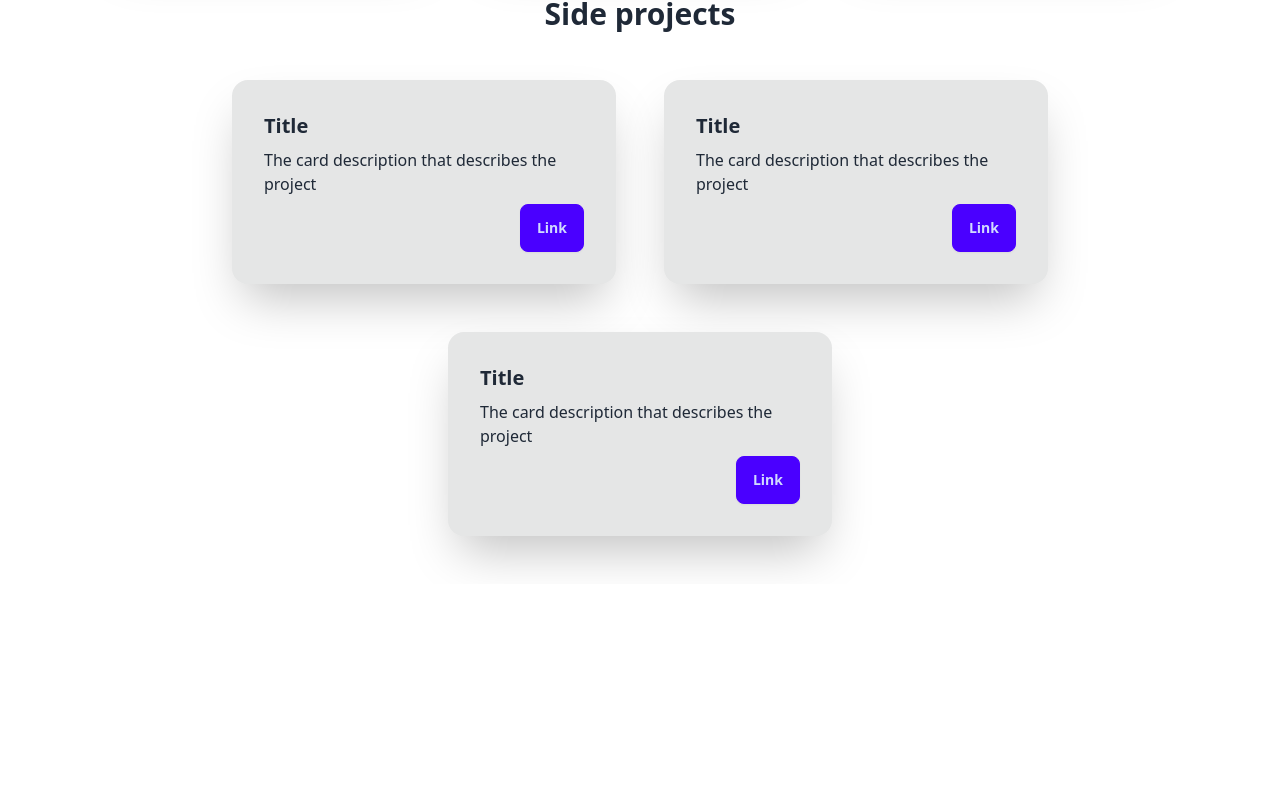
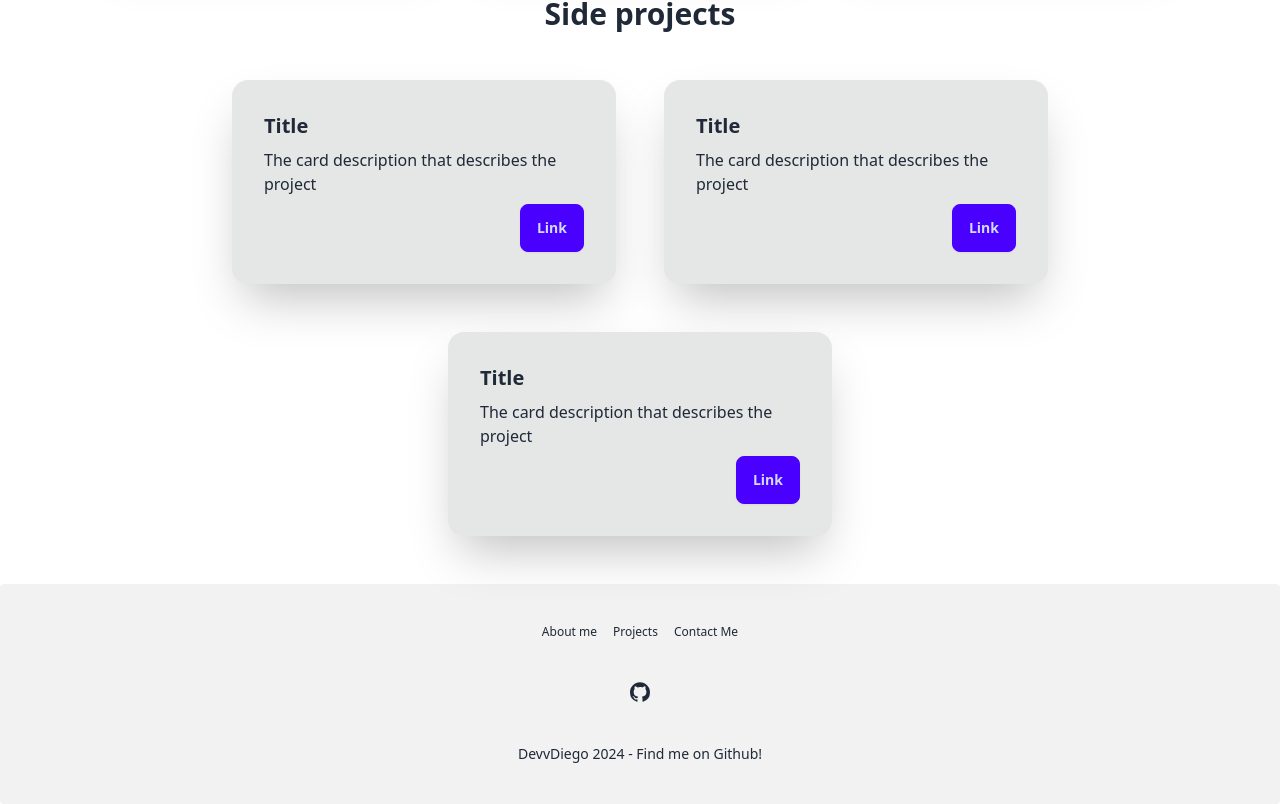
Before and after one commit to DevvDiego/DevvDiego.github.io, a SvelteKit app: page / in a window 1280 px wide. Shown: the part 1448-2252 px from the top of the page. Before the commit the page ends 2032 px from the top, so only its background shows below. Built offline with nearby package versions, Linux system fonts and the light colour scheme.

Commit message:
add footer

```diff
--- a/src/routes/+page.svelte
+++ b/src/routes/+page.svelte
@@ -158,6 +158,26 @@
     </section>
 
 
+    <footer class="mt-12 footer footer-center p-10 bg-base-200 text-base-content rounded">
+        <nav class="grid grid-flow-col gap-4 text-xs">
+            <a class="link link-hover">About me</a>
+            <a class="link link-hover">Projects</a>
+            <a class="link link-hover">Contact Me</a>
+        </nav>
+        <nav>
+            <div class="grid grid-flow-col gap-4">
+                <a href="https://github.com/devvdiego" target="_blank">
+                    <svg width="46" height="46" class="fill-current w-6 h-6" fill="currentColor" viewBox="0 0 24 24" xmlns="http://www.w3.org/2000/svg">
+                        <path d="M12 2.246c-5.525 0-10 4.475-10 10a9.994 9.994 0 0 0 6.838 9.488c.5.087.687-.213.687-.475 0-.238-.013-1.025-.013-1.863C7 19.86 6.35 18.784 6.15 18.221c-.113-.287-.6-1.175-1.025-1.412-.35-.188-.85-.65-.013-.663.788-.012 1.35.725 1.538 1.025.9 1.513 2.338 1.088 2.912.825.088-.65.35-1.087.638-1.337-2.225-.25-4.55-1.113-4.55-4.938 0-1.087.387-1.987 1.025-2.687-.1-.25-.45-1.275.1-2.65 0 0 .837-.263 2.75 1.025a9.28 9.28 0 0 1 2.5-.338c.85 0 1.7.113 2.5.338 1.912-1.3 2.75-1.025 2.75-1.025.55 1.375.2 2.4.1 2.65.637.7 1.025 1.587 1.025 2.687 0 3.838-2.337 4.688-4.562 4.938.362.312.675.912.675 1.85 0 1.337-.013 2.412-.013 2.75 0 .262.188.575.688.475A10.015 10.015 0 0 0 22 12.246c0-5.525-4.475-10-10-10Z"></path>
+                    </svg>
+                </a>
+            </div>
+        </nav>
+        <aside>
+            <p>DevvDiego 2024 - Find me on Github!</p>
+        </aside>
+    </footer>
+
 </main>
 
 
```
